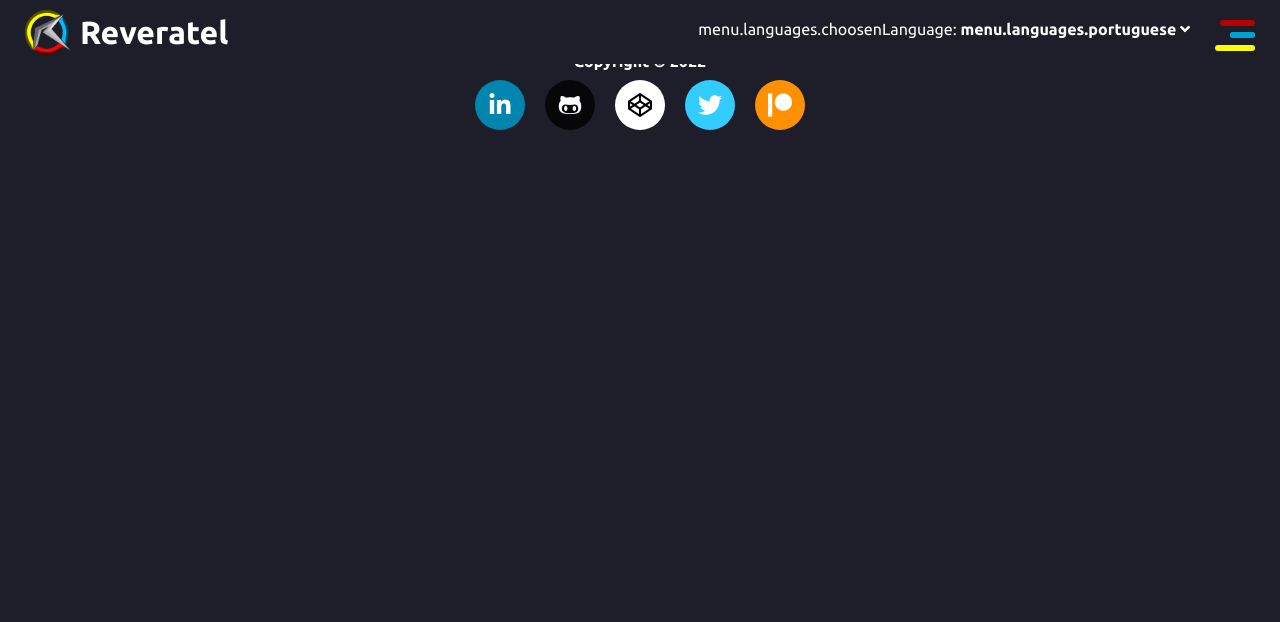
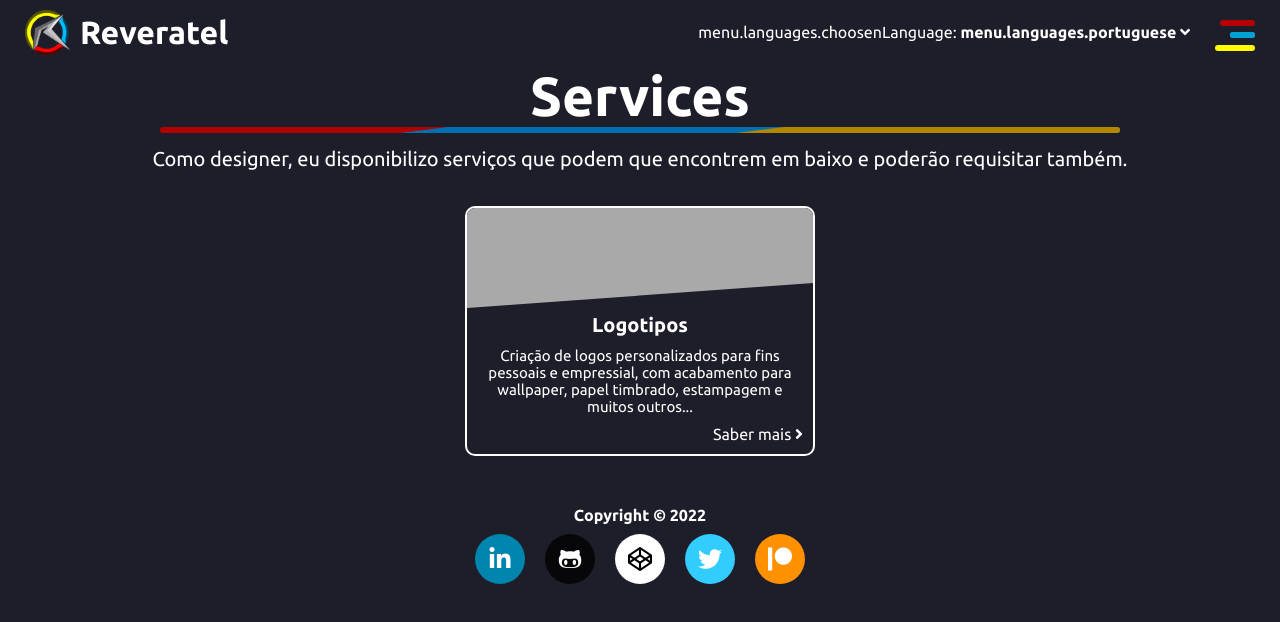
Before and after one commit to diogodesignergil/ePortfolio, a React (Create React App) app in the folder Client/: page /services in a window 1280 px wide. Shown: the top 622 px of the page. Built offline with nearby package versions, Linux system fonts and the light colour scheme; what i18next-xhr-backend would draw is missing.

Commit message:
Services Card

```diff
--- a/Client/src/components/layout/header/language/language.css
+++ b/Client/src/components/layout/header/language/language.css
@@ -1,24 +1,19 @@
 .nav-wrapper {
   height: 100%;
-  margin: auto 0;
   display: flex;
   align-content: center;
   justify-content: center;
-  padding: 20px 0;
 }
 .sl-nav {
   display: inline;
+  margin: auto 0;
 }
 .sl-nav ul {
-  margin: 0;
-  padding: 0;
-  list-style: none;
   position: relative;
   display: inline-block;
 }
 .sl-nav li {
   cursor: pointer;
-  padding-bottom: 10px;
 }
 .sl-nav li ul {
   display: none;
--- a/Client/src/index.js
+++ b/Client/src/index.js
@@ -2,6 +2,30 @@ import React, { Suspense } from "react";
 import ReactDOM from "react-dom";
 import App from "./App";
 import "./i18n";
+
+// Aos Global Settings
+import AOS from "aos";
+import "aos/dist/aos.css";
+AOS.init({
+  // Global settings:
+  disable: false, // accepts following values: 'phone', 'tablet', 'mobile', boolean, expression or function
+  startEvent: "DOMContentLoaded", // name of the event dispatched on the document, that AOS should initialize on
+  initClassName: "aos-init", // class applied after initialization
+  animatedClassName: "aos-animate", // class applied on animation
+  useClassNames: false, // if true, will add content of `data-aos` as classes on scroll
+  disableMutationObserver: false, // disables automatic mutations' detections (advanced)
+  debounceDelay: 50, // the delay on debounce used while resizing window (advanced)
+  throttleDelay: 99, // the delay on throttle used while scrolling the page (advanced)
+
+  // Settings that can be overridden on per-element basis, by `data-aos-*` attributes:
+  offset: 120, // offset (in px) from the original trigger point
+  delay: 0, // values from 0 to 3000, with step 50ms
+  duration: 1000, // values from 0 to 3000, with step 50ms
+  easing: "ease-in-out", // default easing for AOS animations
+  once: true, // whether animation should happen only once - while scrolling down
+  mirror: false, // whether elements should animate out while scrolling past them
+  anchorPlacement: "top-bottom", // defines which position of the element regarding to window should trigger the animation
+});
 
 ReactDOM.render(
   <React.StrictMode>
--- a/Client/src/page/About.js
+++ b/Client/src/page/About.js
@@ -1,34 +1,11 @@
 import { React, useState } from "react";
 import "./about.css";
 
-import AOS from "aos";
-import "aos/dist/aos.css";
+import { useTranslation } from "react-i18next";
 
-import { useTranslation } from "react-i18next";
 import Line from "../components/Line";
 
 import Foto from "../asset/img/foto.jpg";
-
-AOS.init({
-	// Global settings:
-	disable: false, // accepts following values: 'phone', 'tablet', 'mobile', boolean, expression or function
-	startEvent: "DOMContentLoaded", // name of the event dispatched on the document, that AOS should initialize on
-	initClassName: "aos-init", // class applied after initialization
-	animatedClassName: "aos-animate", // class applied on animation
-	useClassNames: false, // if true, will add content of `data-aos` as classes on scroll
-	disableMutationObserver: false, // disables automatic mutations' detections (advanced)
-	debounceDelay: 50, // the delay on debounce used while resizing window (advanced)
-	throttleDelay: 99, // the delay on throttle used while scrolling the page (advanced)
-
-	// Settings that can be overridden on per-element basis, by `data-aos-*` attributes:
-	offset: 120, // offset (in px) from the original trigger point
-	delay: 0, // values from 0 to 3000, with step 50ms
-	duration: 400, // values from 0 to 3000, with step 50ms
-	easing: "ease", // default easing for AOS animations
-	once: false, // whether animation should happen only once - while scrolling down
-	mirror: false, // whether elements should animate out while scrolling past them
-	anchorPlacement: "top-bottom", // defines which position of the element regarding to window should trigger the animation
-});
 
 function About() {
 	const [red, setRed] = useState(false);
@@ -42,16 +19,12 @@ function About() {
 	const [t] = useTranslation();
 
 	return (
-		<section className="about" id="about">
+		<section className="about" id="about" data-aos="fade-in">
 			<h1>{t("about.section1.title")}</h1>
 			<Line />
 			<div className="info-contianer">
 				<div className="wrapp">
-					<div
-						className="card-contianer"
-						data-aos="fade-up"
-						data-aos-easing="ease-in-out"
-					>
+					<div className="card-contianer">
 						<img src={Foto}></img>
 						<ul className="info">
 							<li>
@@ -76,12 +49,7 @@ function About() {
 							</li>
 						</ul>
 					</div>
-					<div
-						className="slide-contianer"
-						data-aos="fade-right"
-						data-aos-easing="ease-in-out"
-						data-aos-delay="300"
-					>
+					<div className="slide-contianer">
 						<div
 							className={red ? "aboutme" : "aboutme  close"}
 							onClick={ToggleRed}
--- a/Client/src/page/Home.js
+++ b/Client/src/page/Home.js
@@ -2,34 +2,11 @@ import React from "react";
 import { Link } from "react-router-dom";
 import { Button } from "../components/Button";
 import "./home.css";
-import AOS from "aos";
-import "aos/dist/aos.css";
 // Translation
 import { useTranslation } from "react-i18next";
 
 import CV from "../asset/document/CV-DiogoGil.pdf";
 import Ring from "../asset/img/ring.png";
-
-AOS.init({
-	// Global settings:
-	disable: false, // accepts following values: 'phone', 'tablet', 'mobile', boolean, expression or function
-	startEvent: "DOMContentLoaded", // name of the event dispatched on the document, that AOS should initialize on
-	initClassName: "aos-init", // class applied after initialization
-	animatedClassName: "aos-animate", // class applied on animation
-	useClassNames: false, // if true, will add content of `data-aos` as classes on scroll
-	disableMutationObserver: false, // disables automatic mutations' detections (advanced)
-	debounceDelay: 50, // the delay on debounce used while resizing window (advanced)
-	throttleDelay: 99, // the delay on throttle used while scrolling the page (advanced)
-
-	// Settings that can be overridden on per-element basis, by `data-aos-*` attributes:
-	offset: 120, // offset (in px) from the original trigger point
-	delay: 0, // values from 0 to 3000, with step 50ms
-	duration: 400, // values from 0 to 3000, with step 50ms
-	easing: "ease", // default easing for AOS animations
-	once: false, // whether animation should happen only once - while scrolling down
-	mirror: false, // whether elements should animate out while scrolling past them
-	anchorPlacement: "top-bottom", // defines which position of the element regarding to window should trigger the animation
-});
 
 function Home() {
 	const [t] = useTranslation();
@@ -37,11 +14,7 @@ function Home() {
 	return (
 		<section className="home" id="home">
 			<div className="max-width">
-				<div
-					className="home-content"
-					data-aos="fade-right"
-					data-aos-easing="ease-in-out"
-				>
+				<div className="home-content" data-aos="fade-right">
 					<div className="static-txt-1">{t("home.text1")}</div>
 					<div className="static-txt-2">Diogo "Reveratel" Gil</div>
 					<div className="wrapper">
--- a/Client/src/page/Services.js
+++ b/Client/src/page/Services.js
@@ -1,10 +1,36 @@
 import React from "react";
+import "./services.css";
+import Line from "../components/Line.js";
+import { Link } from "react-router-dom";
 
 function Services() {
   return (
-    <>
+    <section className="services" data-aos="fade-in">
       <h1>Services</h1>
-    </>
+      <Line />
+      <p>
+        Como designer, eu disponibilizo serviços que podem que encontrem em
+        baixo e poderão requisitar também.
+      </p>
+      <div className="services-container">
+        <div className="services-card">
+          <div className="card-header">{/* Image */}</div>
+          <div className="card-body">
+            <h2>Logotipos</h2>
+            <p>
+              Criação de logos personalizados para fins pessoais e empressial,
+              com acabamento para wallpaper, papel timbrado, estampagem e muitos
+              outros...
+            </p>
+          </div>
+          <div className="card-footer">
+            <label>
+              Saber mais <i className="fas fa-angle-right" />
+            </label>
+          </div>
+        </div>
+      </div>
+    </section>
   );
 }
 
--- a/Client/src/page/contact.css
+++ b/Client/src/page/contact.css
@@ -19,7 +19,7 @@
 
 .contact p {
   margin: 10px 5px;
-	font-size: 25px;
+  font-size: 20px;
   text-align: center;
 }
 
--- /dev/null
+++ b/Client/src/page/services.css
@@ -0,0 +1,71 @@
+.services {
+  margin-top: 8vh;
+  width: 100%;
+  display: flex;
+  flex-direction: column;
+  justify-content: center;
+  align-content: center;
+  margin-bottom: 10px;
+}
+
+.services h1 {
+  margin: 0;
+  padding: 0;
+  font-size: 55px;
+  text-align: center;
+}
+
+.services .line {
+  width: 75%;
+}
+
+.services p {
+  margin: 10px 5px;
+  font-size: 20px;
+  text-align: center;
+}
+
+.services .services-container {
+  width: 100%;
+  display: flex;
+  flex-direction: row;
+  flex-wrap: wrap;
+  justify-content: center;
+  align-content: center;
+  padding: 25px;
+}
+
+.services-container .services-card {
+  width: 350px;
+  min-height: 250px;
+  max-height: 250px;
+  border: 2px solid white;
+  border-radius: 10px;
+  overflow: hidden;
+}
+
+.services-container .services-card .card-header {
+  width: 100%;
+  height: 100px;
+  /* border: 1px solid darkgrey; */
+  background-color: darkgrey;
+  clip-path: polygon(0 0, 100% 0, 100% 75%, 0% 100%);
+}
+
+.services-container .services-card .card-body {
+  width: 100%;
+  text-align: center;
+  padding: 5px;
+}
+.services-container .services-card .card-body h2 {
+  font-size: 20px;
+}
+.services-container .services-card .card-body p {
+  font-size: 15px;
+  margin-bottom: 5px;
+}
+.services-container .services-card .card-footer {
+  float: right;
+  margin: 10px;
+  margin-top: 0;
+}
```
Lines whose indentation alone changed are shown as unchanged.
